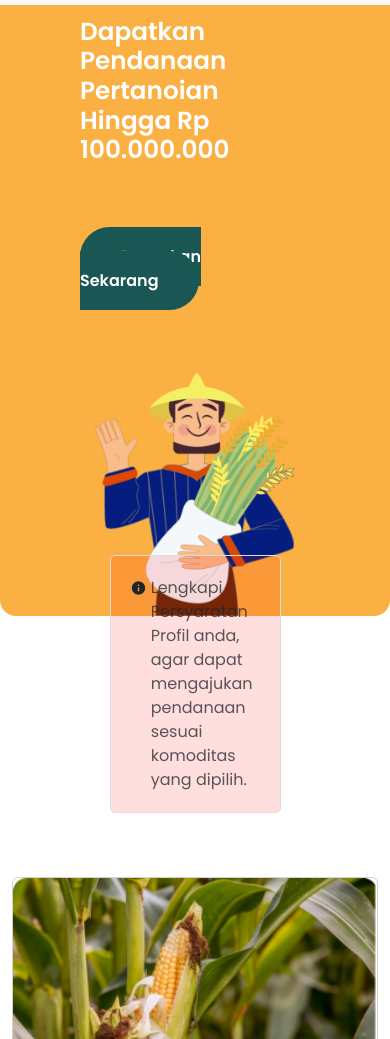
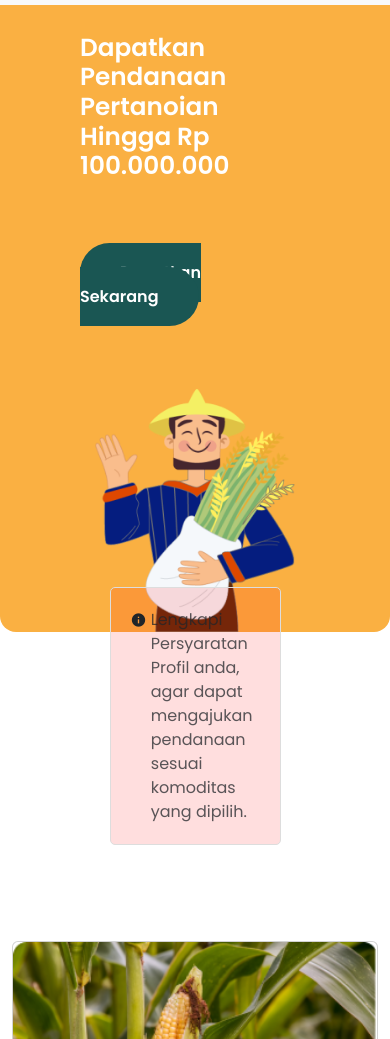
Before and after one commit to liebertuslin/emutan-app-baru, a plain HTML site: page users/dashboard-user.html in a window 390 px wide. Shown: the part 61-1100 px from the top of the page. Drawn offline with nearby package versions, Linux system fonts and the light colour scheme.

Commit message:
script changes

```diff
--- a/assets/css/style.css
+++ b/assets/css/style.css
@@ -1386,8 +1386,8 @@ p {
     margin-bottom: 5rem;
   }
 
-  .dasrhoard-user, #group-input {
-    margin-top: 4rem;
+  .dasrhoard-user, #group-input, .comodity-user {
+    margin-top: 5rem;
   }
 
   .card-users {
--- a/users/dashboard-user.html
+++ b/users/dashboard-user.html
@@ -72,7 +72,7 @@
   <!-- Jumbotron -->
 
   <!-- Notification -->
-  <div class="notification-user pb-5">
+  <div class="notification-user">
     <div class="container">
       <div class="row d-flex align-content-center justify-content-center">
         <div class="col-sm-12 col-6 col-lg-6">
```
